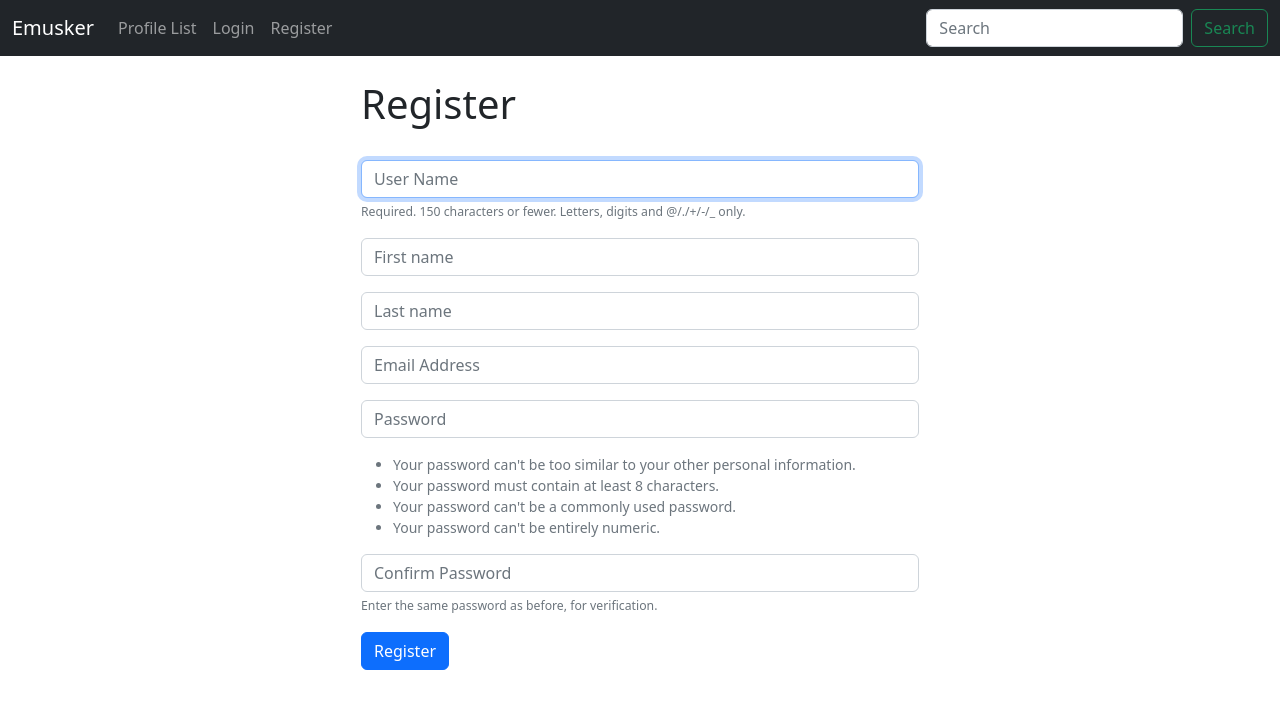
After one commit to tomytoka/Django-Basic-Twitter, a Django app: page /register in a window 1280 px wide. The commit adds this page. Shown: the top 709 px of the page. Run offline with Django 4.2, Linux system fonts and the light colour scheme.

Commit message:
added a loggin/loggout/register function

```diff
--- a/social/musker/forms.py
+++ b/social/musker/forms.py
@@ -1,5 +1,7 @@
 from django import forms
 from .models import Post
+from django.contrib.auth.forms import UserCreationForm
+from django.contrib.auth.models import User
 
 class PostForm(forms.ModelForm):
     body = forms.CharField(required=True,widget=forms.widgets.Textarea(attrs={"placeholder":"Post text","class":"form-control",}),label="",)
@@ -7,3 +9,30 @@ class PostForm(forms.ModelForm):
     class Meta:
         model=Post
         exclude=("user",)
+
+class signUpForm(UserCreationForm):
+    email=forms.EmailField(label="",widget=forms.TextInput(attrs={'class':'form-control','placeholder':'Email Address'}))
+    first_name=forms.CharField(label="",max_length=100, widget=forms.TextInput(attrs={'class':'form-control','placeholder':'First name'}))
+    last_name=forms.CharField(label="",max_length=100, widget=forms.TextInput(attrs={'class':'form-control','placeholder':'Last name'}))
+
+    class Meta:
+        model = User
+        fields=('username','first_name','last_name','email','password1','password2')
+
+    def __init__(self, *args, **kwargs):
+            super(signUpForm, self).__init__(*args, **kwargs)
+
+            self.fields['username'].widget.attrs['class'] = 'form-control'
+            self.fields['username'].widget.attrs['placeholder'] = 'User Name'
+            self.fields['username'].label = ''
+            self.fields['username'].help_text = '<span class="form-text text-muted"><small>Required. 150 characters or fewer. Letters, digits and @/./+/-/_ only.</small></span>'
+
+            self.fields['password1'].widget.attrs['class'] = 'form-control'
+            self.fields['password1'].widget.attrs['placeholder'] = 'Password'
+            self.fields['password1'].label = ''
+            self.fields['password1'].help_text = '<ul class="form-text text-muted small"><li>Your password can\'t be too similar to your other personal information.</li><li>Your password must contain at least 8 characters.</li><li>Your password can\'t be a commonly used password.</li><li>Your password can\'t be entirely numeric.</li></ul>'
+
+            self.fields['password2'].widget.attrs['class'] = 'form-control'
+            self.fields['password2'].widget.attrs['placeholder'] = 'Confirm Password'
+            self.fields['password2'].label = ''
+            self.fields['password2'].help_text = '<span class="form-text text-muted"><small>Enter the same password as before, for verification.</small></span>'
--- a/social/musker/templates/home.html
+++ b/social/musker/templates/home.html
@@ -34,4 +34,7 @@
 </form>
 {% endif %}
 </div>
+<div>
+    jus a test
+</div>
 {%endblock%}
--- a/social/musker/templates/navbar.html
+++ b/social/musker/templates/navbar.html
@@ -13,6 +13,16 @@
         <li class="nav-item">
           <a class="nav-link" href="{%url 'profile' request.user.id %}"> My Profile</a>
         </li>
+        <li class="nav-item">
+          <a class="nav-link" href="{%url 'logout' %}"> Logout</a>
+        </li>
+        {%else%}
+        <li class="nav-item">
+          <a class="nav-link" href="{%url 'login' %}"> Login</a>
+        </li>
+        <li class="nav-item">
+          <a class="nav-link" href="{%url 'register' %}"> Register</a>
+        </li>
         {%endif%}
       </ul>
       <form class="d-flex" role="search">
--- /dev/null
+++ b/social/musker/templates/register.html
@@ -0,0 +1,13 @@
+{% extends 'base.html' %}
+
+{% block content %}
+<div class="col-md-6 offset-md-3">
+    <h1>Register</h1>
+    </br>
+    <form method="POST" action="">
+        {%csrf_token%}
+        {{form.as_p}}
+        <button type="submit" class="btn btn-primary">Register</button>
+      </form>
+    </div>
+{%endblock%}
--- a/social/musker/urls.py
+++ b/social/musker/urls.py
@@ -6,4 +6,7 @@ urlpatterns = [
     path('', views.home, name="home"),
     path('profile_list',views.profile_list, name='profile_list'),
     path('profile/<int:pk>',views.profile,name='profile' ),
+    path('login',views.login_user, name='login'),
+    path('logout',views.logout_user, name='logout'),
+    path('register',views.register_user,name='register')
 ]
--- a/social/musker/views.py
+++ b/social/musker/views.py
@@ -1,7 +1,10 @@
 from django.shortcuts import redirect, render
 from django.contrib import messages
 from .models import Profile, Post
-from .forms import PostForm
+from .forms import PostForm, signUpForm
+from django.contrib.auth import authenticate,login,logout
+from django.contrib.auth.forms import UserCreationForm
+from django import forms
 
 def home(request):
     posts = Post.objects.all().order_by("-created_at")
@@ -45,3 +48,44 @@ def profile(request,pk):
     else:
         messages.success(request,("You must be logged."))
         return redirect('home')
+
+def login_user(request):
+    if request.method =="POST":
+        username= request.POST['username']
+        password= request.POST['password']
+        user= authenticate(request, username=username,password=password)
+        if user is not None:
+            login(request,user)
+            messages.success(request,("Welcome back {user.username}"))
+            return redirect('home')
+        else:
+            messages.success(request,("Error login in , please try again."))
+            return redirect('login')
+
+    else:
+        return render(request, 'login.html',{})
+
+def logout_user(request):
+    logout(request)
+    messages.success(request,("You have logged out."))
+    return redirect('home')
+
+def register_user(request):
+    form = signUpForm()
+    if request.method == "POST":
+        form = signUpForm(request.POST)
+        if form.is_valid():
+            form.save()
+            username = form.cleaned_data['username']
+            password = form.cleaned_data['password1']
+            first_name = form.cleaned_data['first_name']
+            last_name = form.cleaned_data['last_name']
+            email = form.cleaned_data['email']
+
+            user = authenticate(username=username,password=password)
+            login(request,user)
+            messages.success(request,("You have succesfully Register!"))
+            return redirect('home')
+
+
+    return render(request, 'register.html', {'form':form })
```
Also changed, not shown: social/musker/templates/login.html (added, +21 -0 lines), social/db.sqlite3.
